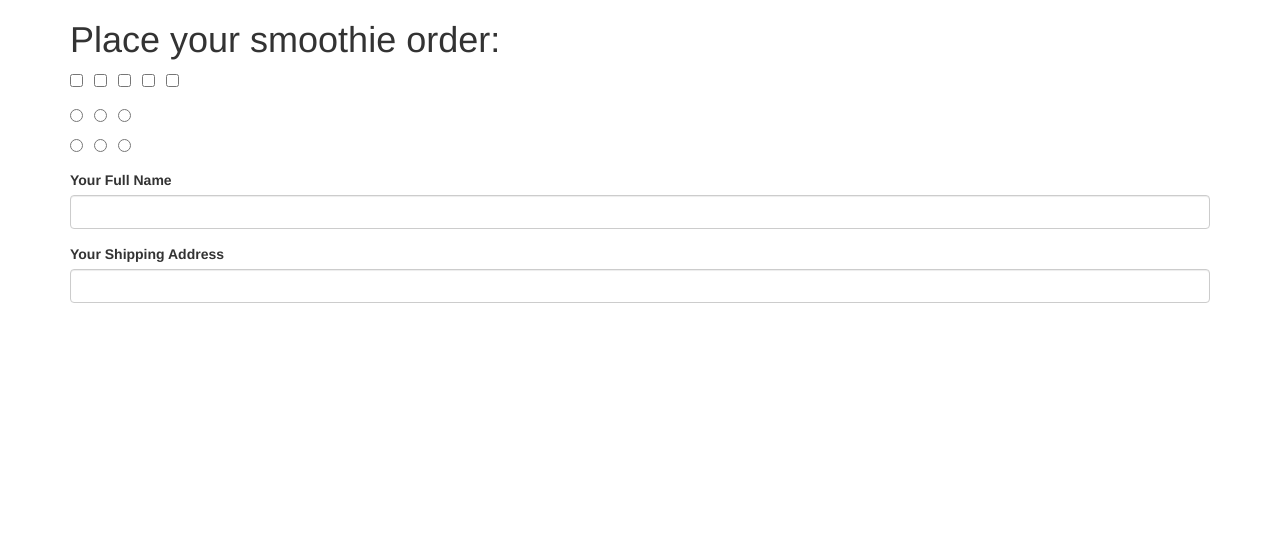
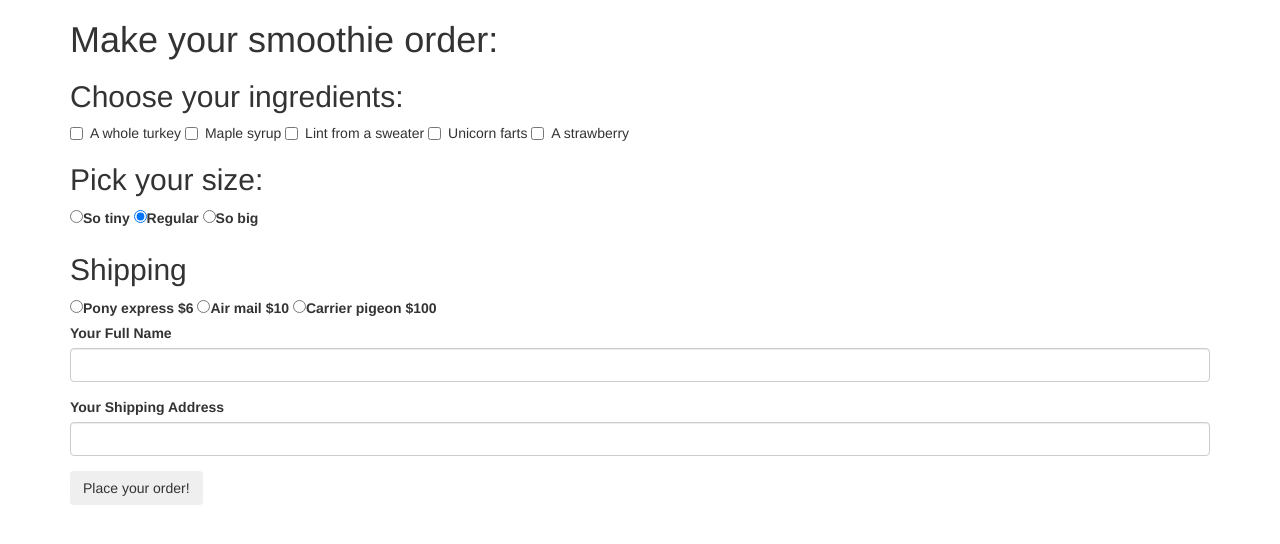
Before and after one commit to kristendynamite/marketplace, a plain HTML site: page index.html in a window 1280 px wide. Drawn offline with Linux system fonts and the light colour scheme.

Commit message:
add jQuery

```diff
--- a/css/styles.css
+++ b/css/styles.css
@@ -0,0 +1,3 @@
+.confirmationPage {
+  display: none;
+}
--- a/index.html
+++ b/index.html
@@ -10,30 +10,33 @@
   </head>
   <body>
     <div class="container">
-      <h1>Place your smoothie order:</h1>
+      <h1>Make your smoothie order:</h1>
       <form id="orderForm">
 
         <!-- Ingredients -->
         <div class="checkbox">
-          <label><input type="checkbox" value=""></label>
-          <label><input type="checkbox" value=""></label>
-          <label><input type="checkbox" value=""></label>
-          <label><input type="checkbox" value=""></label>
-          <label><input type="checkbox" value=""></label>
+          <h2>Choose your ingredients:</h2>
+          <label><input type="checkbox" value="">A whole turkey</label>
+          <label><input type="checkbox" value="">Maple syrup</label>
+          <label><input type="checkbox" value="">Lint from a sweater</label>
+          <label><input type="checkbox" value="">Unicorn farts</label>
+          <label><input type="checkbox" value="">A strawberry</label>
         </div>
 
         <!-- Size -->
-        <div class="radio">
-          <label><input type="radio" name="optradio"></label>
-          <label><input type="radio" name="optradio"></label>
-          <label><input type="radio" name="optradio"></label>
+        <div class="radioSize">
+          <h2>Pick your size:</h2>
+          <label><input type="radio" name="size" value="sotiny" checked>So tiny</label>
+          <label><input type="radio" name="size" value="regular" checked>Regular</label>
+          <label><input type="radio" name="size" value="sobig">So big</label>
         </div>
 
         <!-- Shipping -->
-        <div class="radio">
-          <label><input type="radio" name="optradio"></label>
-          <label><input type="radio" name="optradio"></label>
-          <label><input type="radio" name="optradio"></label>
+        <div class="radioShipping">
+          <h2>Shipping</h2>
+          <label><input type="radio" name="optradio">Pony express $6</label>
+          <label><input type="radio" name="optradio">Air mail $10</label>
+          <label><input type="radio" name="optradio">Carrier pigeon $100</label>
         </div>
 
         <!-- Name -->
@@ -47,9 +50,21 @@
           <label for="address">Your Shipping Address</label>
           <input id="address" class="form-control" type="text">
         </div>
-
+        <button type="submit" class="btn">Place your order!</button>
       </form>
+      <div class="confirmationPage">
+        <h1>Your Order</h1>
+        <ul id="ingredients">
+        </ul>
+        <div class="sizeRadio">
+        </div>
+        <div class="shippingRadio">
+        </div>
+        <div class="name">
+        </div>
+        <div class="address">
+        </div>
+      </div>
     </div>
-
   </body>
 </html>
--- a/js/scripts.js
+++ b/js/scripts.js
@@ -0,0 +1,19 @@
+$(function () {
+  $("#orderForm").submit(function(event) {
+    var nameInput = $("input#name").val();
+    var addressInput = $("input#address").val();
+    var sizeInput = $("input.radioSize").val();
+    var shipInput = $("input.radioShipping").val();
+    var flavor = $("input:radio[name=flavor]:checked").val();
+    var flavor = $("input:radio[name=flavor]:checked").val();
+
+    $(".name").text(nameInput);
+    $(".address").text(addressInput);
+    $(".sizeRadio").
+
+    $(".confirmationPage").show();
+
+    event.preventDefault();
+  });
+
+});
```
